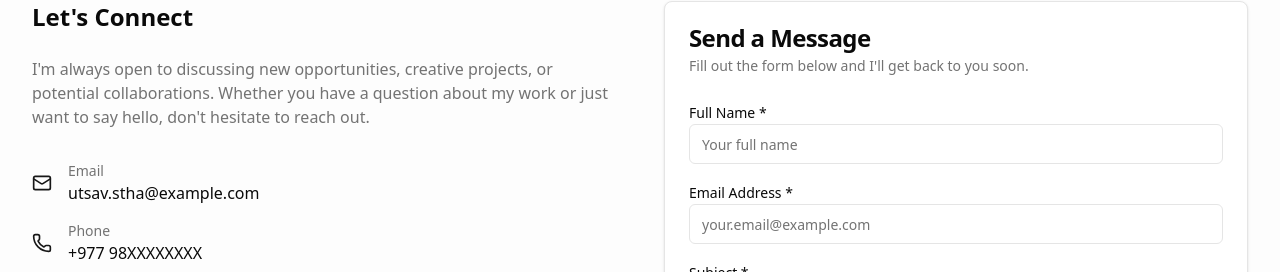
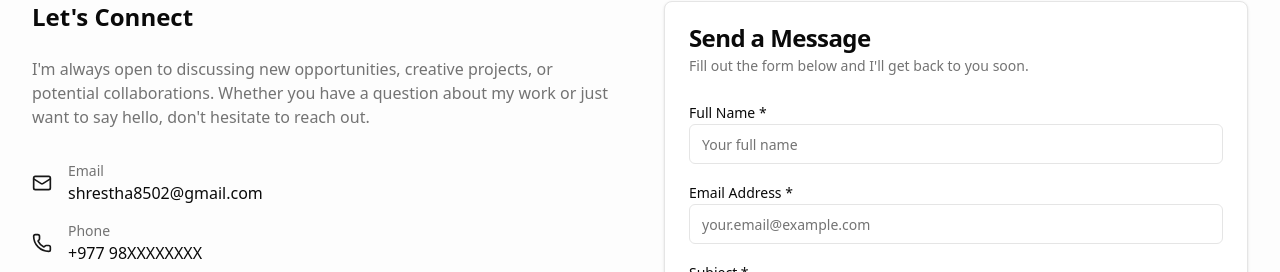
Before and after one commit to Utsav-Stha/portfolio, a Next.js app: page / in a window 1280 px wide. Shown: the part 2625-2897 px from the top of the page. Built offline with nearby package versions, Linux system fonts and the light colour scheme; no server answers; the database is empty.

Commit message:
setting up email js

```diff
--- a/src/components/Contact.tsx
+++ b/src/components/Contact.tsx
@@ -10,6 +10,7 @@ import { Input } from "@/components/ui/input";
 import { Textarea } from "@/components/ui/textarea";
 import { Label } from "@/components/ui/label";
 import { Mail, MapPin, Phone, Send, Loader2, CheckCircle } from "lucide-react";
+import { sendEmail } from "@/lib/emailjs";
 
 // Form validation schema
 const contactSchema = z.object({
@@ -39,15 +40,11 @@ const Contact = () => {
     setIsSubmitting(true);
 
     try {
-      // TODO: Uncomment this when EmailJS is configured
-      // const result = await sendEmail(data);
-      // if (!result.success) {
-      //   throw new Error(result.error);
-      // }
-
-      // For now, simulate email sending (remove this when EmailJS is ready)
-      console.log("Form submitted:", data);
-      await new Promise(resolve => setTimeout(resolve, 2000));
+      // Send email using EmailJS
+      const result = await sendEmail(data);
+      if (!result.success) {
+        throw new Error(result.error);
+      }
 
       setIsSubmitted(true);
       reset();
@@ -67,8 +64,8 @@ const Contact = () => {
     {
       icon: <Mail className="h-5 w-5" />,
       label: "Email",
-      value: "utsav.stha@example.com",
-      href: "mailto:utsav.stha@example.com",
+      value: "shrestha8502@gmail.com",
+      href: "mailto:shrestha8502@gmail.com",
     },
     {
       icon: <Phone className="h-5 w-5" />,
--- a/src/lib/emailjs.ts
+++ b/src/lib/emailjs.ts
@@ -1,11 +1,11 @@
 import emailjs from '@emailjs/browser';
 
 // EmailJS configuration
-// TODO: Replace these with your actual EmailJS credentials from https://emailjs.com
+// EmailJS credentials configured
 export const EMAILJS_CONFIG = {
-  serviceId: 'service_xxxxxxx', // Replace with your EmailJS service ID
-  templateId: 'template_xxxxxxx', // Replace with your EmailJS template ID
-  publicKey: 'xxxxxxxxxxxxxxx', // Replace with your EmailJS public key
+  serviceId: 'service_9o7ktas', // Your EmailJS service ID
+  templateId: 'template_hqm4l7s', // Your EmailJS template ID
+  publicKey: 'hlUof7YWs4_NAvQGj', // Your EmailJS public key
 };
 
 // Initialize EmailJS (call this once in your app)
@@ -32,7 +32,7 @@ export const sendEmail = async (formData: {
         from_email: formData.email,
         subject: formData.subject,
         message: formData.message,
-        to_email: 'utsav.stha@example.com', // Your email
+        to_email: 'shrestha8502@gmail.com', // Your email
         reply_to: formData.email,
       },
       EMAILJS_CONFIG.publicKey
```
